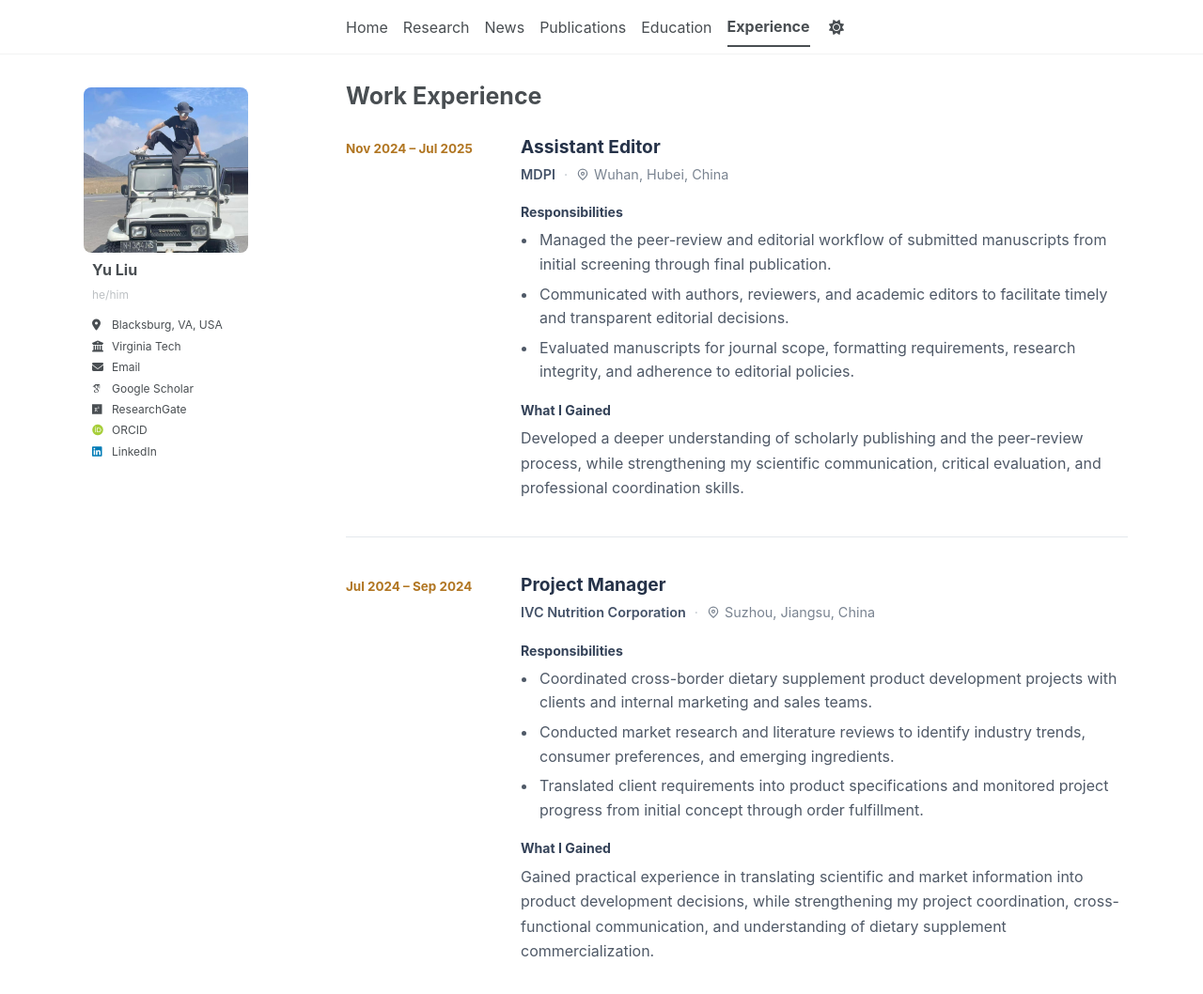
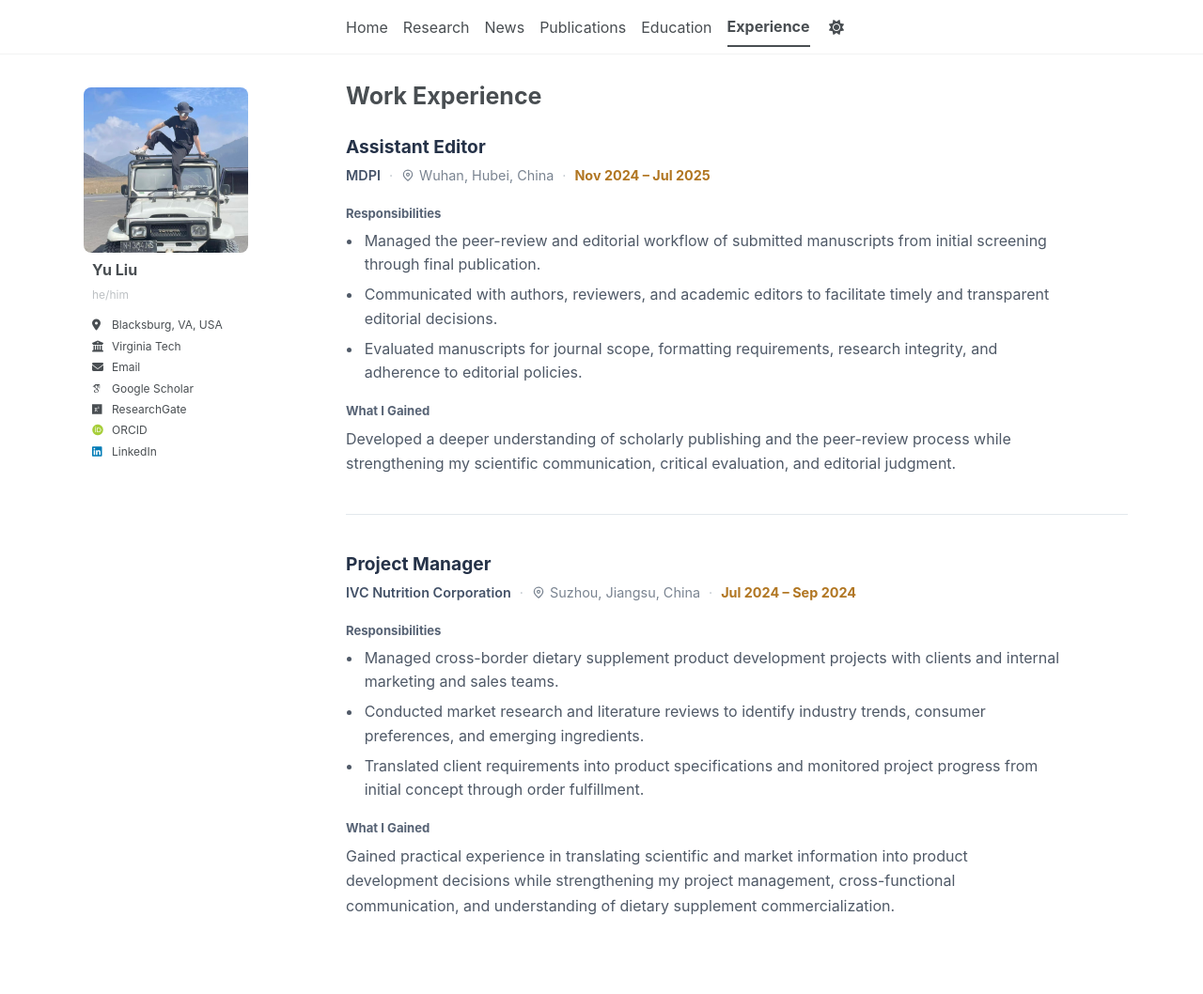
Before and after one commit to yuliu0322/yuliu0322.github.io, a Jekyll site: the page built from _pages/experience.md, in a window 1280 px wide and 1074 px high. Shown: the top 1058 px of the window at 94% size. Built offline with Jekyll 4.4.1, drawn with Linux system fonts in a browser that asks for light colours; some web fonts are replaced; a script bundle is joined from its source files by our own code; library files that are not in the unit come from our copies.

Commit message:
Update experience.md

```diff
--- a/_pages/experience.md
+++ b/_pages/experience.md
@@ -17,14 +17,9 @@ author_profile: true
 }
 
 .experience-entry {
-  display: grid;
-  grid-template-columns: 150px minmax(0, 1fr);
-  column-gap: 36px;
-
   width: 100%;
-  margin: 0 0 2.4rem;
-  padding: 0 0 2.4rem;
-
+  margin: 0 0 2.5rem;
+  padding: 0 0 2.5rem;
   border-bottom: 1px solid #e3e8ec;
 }
 
@@ -36,31 +31,11 @@ author_profile: true
 
 
 /* =========================
-   Date
+   Position
    ========================= */
 
-.experience-date {
-  margin: 4px 0 0;
-
-  color: #b17622;
-  font-size: 0.84rem;
-  font-weight: 700;
-  line-height: 1.5;
-
-  white-space: nowrap;
-}
-
-
-/* =========================
-   Main content
-   ========================= */
-
-.experience-content {
-  min-width: 0;
-}
-
 .experience-position {
-  margin: 0 0 5px;
+  margin: 0 0 6px;
 
   color: #253248;
   font-size: 1.2rem;
@@ -70,16 +45,16 @@ author_profile: true
 
 
 /* =========================
-   Organization
+   Metadata
    ========================= */
 
-.experience-organization {
+.experience-meta {
   display: flex;
   flex-wrap: wrap;
   align-items: center;
   gap: 5px 9px;
 
-  margin: 0 0 1.25rem;
+  margin: 0 0 1.3rem;
 
   color: #7a8491;
   font-size: 0.9rem;
@@ -116,18 +91,22 @@ author_profile: true
   width: 14px;
   height: 14px;
   flex: 0 0 auto;
+  stroke: currentColor;
+}
 
-  stroke: currentColor;
+.experience-date {
+  color: #b17622;
+  font-weight: 700;
 }
 
 
 /* =========================
-   Section labels
+   Content sections
    ========================= */
 
 .experience-section {
-  max-width: 690px;
-  margin-top: 1.1rem;
+  max-width: 760px;
+  margin-top: 1.15rem;
 }
 
 .experience-section:first-of-type {
@@ -137,8 +116,8 @@ author_profile: true
 .experience-label {
   margin: 0 0 0.45rem;
 
-  color: #344258;
-  font-size: 0.88rem;
+  color: #566274;
+  font-size: 0.82rem;
   font-weight: 700;
   line-height: 1.4;
 }
@@ -156,9 +135,8 @@ author_profile: true
 }
 
 .experience-responsibilities li {
-  margin-bottom: 0.38rem;
-  padding-left: 0.1rem;
-
+  margin-bottom: 0.4rem;
+  padding-left: 0.08rem;
   line-height: 1.6;
 }
 
@@ -191,11 +169,7 @@ html[data-theme="dark"] .experience-position {
   color: #f2f5f8;
 }
 
-html[data-theme="dark"] .experience-date {
-  color: #e0ad60;
-}
-
-html[data-theme="dark"] .experience-organization,
+html[data-theme="dark"] .experience-meta,
 html[data-theme="dark"] .experience-location {
   color: #b9c2cc;
 }
@@ -212,8 +186,12 @@ html[data-theme="dark"] .experience-divider {
   color: #747d87;
 }
 
+html[data-theme="dark"] .experience-date {
+  color: #e0ad60;
+}
+
 html[data-theme="dark"] .experience-label {
-  color: #e3e8ee;
+  color: #aeb8c4;
 }
 
 html[data-theme="dark"] .experience-responsibilities,
@@ -233,28 +211,19 @@ html[data-theme="dark"] .experience-gained {
   }
 
   .experience-entry {
-    display: block;
-
     margin-bottom: 2rem;
     padding-bottom: 2rem;
   }
 
-  .experience-date {
-    margin: 0 0 7px;
-
-    font-size: 0.8rem;
-  }
-
   .experience-position {
-    margin-bottom: 5px;
-
+    margin-bottom: 6px;
     font-size: 1.12rem;
   }
 
-  .experience-organization {
+  .experience-meta {
+    gap: 4px 7px;
     margin-bottom: 1.05rem;
-
-    font-size: 0.86rem;
+    font-size: 0.84rem;
   }
 
   .experience-section {
@@ -262,7 +231,7 @@ html[data-theme="dark"] .experience-gained {
   }
 
   .experience-label {
-    font-size: 0.86rem;
+    font-size: 0.8rem;
   }
 
   .experience-responsibilities li,
@@ -284,95 +253,93 @@ html[data-theme="dark"] .experience-gained {
 
   <section class="experience-entry">
 
-    <div class="experience-date">
-      Nov 2024 – Jul 2025
+    <h2 class="experience-position">
+      Assistant Editor
+    </h2>
+
+    <p class="experience-meta">
+
+      <a
+        class="experience-company"
+        href="https://mdpi.cn/about/wuhan"
+        target="_blank"
+        rel="noopener noreferrer"
+      >
+        MDPI
+      </a>
+
+      <span class="experience-divider" aria-hidden="true">·</span>
+
+      <span class="experience-location">
+
+        <svg
+          viewBox="0 0 24 24"
+          fill="none"
+          stroke-width="2"
+          stroke-linecap="round"
+          stroke-linejoin="round"
+          aria-hidden="true"
+        >
+          <path d="M20 10c0 5-8 11-8 11S4 15 4 10a8 8 0 1 1 16 0Z"></path>
+          <circle cx="12" cy="10" r="2.5"></circle>
+        </svg>
+
+        Wuhan, Hubei, China
+
+      </span>
+
+      <span class="experience-divider" aria-hidden="true">·</span>
+
+      <span class="experience-date">
+        Nov 2024 – Jul 2025
+      </span>
+
+    </p>
+
+
+    <!-- Responsibilities -->
+
+    <div class="experience-section">
+
+      <h3 class="experience-label">
+        Responsibilities
+      </h3>
+
+      <ul class="experience-responsibilities">
+
+        <li>
+          Managed the peer-review and editorial workflow of submitted
+          manuscripts from initial screening through final publication.
+        </li>
+
+        <li>
+          Communicated with authors, reviewers, and academic editors to
+          facilitate timely and transparent editorial decisions.
+        </li>
+
+        <li>
+          Evaluated manuscripts for journal scope, formatting requirements,
+          research integrity, and adherence to editorial policies.
+        </li>
+
+      </ul>
+
     </div>
 
-    <div class="experience-content">
 
-      <h2 class="experience-position">
-        Assistant Editor
-      </h2>
+    <!-- What I Gained -->
 
-      <p class="experience-organization">
+    <div class="experience-section">
 
-        <a
-          class="experience-company"
-          href="https://mdpi.cn/about/wuhan"
-          target="_blank"
-          rel="noopener noreferrer"
-        >
-          MDPI
-        </a>
+      <h3 class="experience-label">
+        What I Gained
+      </h3>
 
-        <span class="experience-divider" aria-hidden="true">·</span>
-
-        <span class="experience-location">
-
-          <svg
-            viewBox="0 0 24 24"
-            fill="none"
-            stroke-width="2"
-            stroke-linecap="round"
-            stroke-linejoin="round"
-            aria-hidden="true"
-          >
-            <path d="M20 10c0 5-8 11-8 11S4 15 4 10a8 8 0 1 1 16 0Z"></path>
-            <circle cx="12" cy="10" r="2.5"></circle>
-          </svg>
-
-          Wuhan, Hubei, China
-
-        </span>
-
+      <p class="experience-gained">
+        Developed a deeper understanding of scholarly publishing and the
+        peer-review process while strengthening my scientific communication,
+        critical evaluation, and editorial judgment.
       </p>
-
-
-      <!-- Responsibilities -->
-
-      <div class="experience-section">
-
-        <h3 class="experience-label">
-          Responsibilities
-        </h3>
-
-        <ul class="experience-responsibilities">
-
-          <li>
-            Managed the peer-review and editorial workflow of submitted
-            manuscripts from initial screening through final publication.
-          </li>
-
-          <li>
-            Communicated with authors, reviewers, and academic editors to
-            facilitate timely and transparent editorial decisions.
-          </li>
-
-          <li>
-            Evaluated manuscripts for journal scope, formatting requirements,
-            research integrity, and adherence to editorial policies.
-          </li>
-
-        </ul>
-
-      </div>
-
-
-      <!-- What I Gained -->
-
-      <div class="experience-section">
-
-        <h3 class="experience-label">
-          What I Gained
-        </h3>
-
-        <p class="experience-gained">
-          Developed a deeper understanding of scholarly publishing and the
-          peer-review process, while strengthening my scientific communication,
-          critical evaluation, and professional coordination skills.
-        </p>
-
-      </div>
 
     </div>
 
@@ -385,97 +352,95 @@ html[data-theme="dark"] .experience-gained {
 
   <section class="experience-entry">
 
-    <div class="experience-date">
-      Jul 2024 – Sep 2024
+    <h2 class="experience-position">
+      Project Manager
+    </h2>
+
+    <p class="experience-meta">
+
+      <a
+        class="experience-company"
+        href="https://www.ivcinc.net/"
+        target="_blank"
+        rel="noopener noreferrer"
+      >
+        IVC Nutrition Corporation
+      </a>
+
+      <span class="experience-divider" aria-hidden="true">·</span>
+
+      <span class="experience-location">
+
+        <svg
+          viewBox="0 0 24 24"
+          fill="none"
+          stroke-width="2"
+          stroke-linecap="round"
+          stroke-linejoin="round"
+          aria-hidden="true"
+        >
+          <path d="M20 10c0 5-8 11-8 11S4 15 4 10a8 8 0 1 1 16 0Z"></path>
+          <circle cx="12" cy="10" r="2.5"></circle>
+        </svg>
+
+        Suzhou, Jiangsu, China
+
+      </span>
+
+      <span class="experience-divider" aria-hidden="true">·</span>
+
+      <span class="experience-date">
+        Jul 2024 – Sep 2024
+      </span>
+
+    </p>
+
+
+    <!-- Responsibilities -->
+
+    <div class="experience-section">
+
+      <h3 class="experience-label">
+        Responsibilities
+      </h3>
+
+      <ul class="experience-responsibilities">
+
+        <li>
+          Managed cross-border dietary supplement product development
+          projects with clients and internal marketing and sales teams.
+        </li>
+
+        <li>
+          Conducted market research and literature reviews to identify
+          industry trends, consumer preferences, and emerging ingredients.
+        </li>
+
+        <li>
+          Translated client requirements into product specifications and
+          monitored project progress from initial concept through order
+          fulfillment.
+        </li>
+
+      </ul>
+
     </div>
 
-    <div class="experience-content">
 
-      <h2 class="experience-position">
-        Project Manager
-      </h2>
+    <!-- What I Gained -->
 
-      <p class="experience-organization">
+    <div class="experience-section">
 
-        <a
-          class="experience-company"
-          href="https://www.ivcinc.net/"
-          target="_blank"
-          rel="noopener noreferrer"
-        >
-          IVC Nutrition Corporation
-        </a>
+      <h3 class="experience-label">
+        What I Gained
+      </h3>
 
-        <span class="experience-divider" aria-hidden="true">·</span>
-
-        <span class="experience-location">
-
-          <svg
-            viewBox="0 0 24 24"
-            fill="none"
-            stroke-width="2"
-            stroke-linecap="round"
-            stroke-linejoin="round"
-            aria-hidden="true"
-          >
-            <path d="M20 10c0 5-8 11-8 11S4 15 4 10a8 8 0 1 1 16 0Z"></path>
-            <circle cx="12" cy="10" r="2.5"></circle>
-          </svg>
-
-          Suzhou, Jiangsu, China
-
-        </span>
-
+      <p class="experience-gained">
+        Gained practical experience in translating scientific and market
+        information into product development decisions while strengthening
+        my project management, cross-functional communication, and
+        understanding of dietary supplement commercialization.
       </p>
-
-
-      <!-- Responsibilities -->
-
-      <div class="experience-section">
-
-        <h3 class="experience-label">
-          Responsibilities
-        </h3>
-
-        <ul class="experience-responsibilities">
-
-          <li>
-            Coordinated cross-border dietary supplement product development
-            projects with clients and internal marketing and sales teams.
-          </li>
-
-          <li>
-            Conducted market research and literature reviews to identify
-            industry trends, consumer preferences, and emerging ingredients.
-          </li>
-
-          <li>
-            Translated client requirements into product specifications and
-            monitored project progress from initial concept through order
-            fulfillment.
-          </li>
-
-        </ul>
-
-      </div>
-
-
-      <!-- What I Gained -->
-
-      <div class="experience-section">
-
-        <h3 class="experience-label">
-          What I Gained
-        </h3>
-
-        <p class="experience-gained">
-          Gained practical experience in translating scientific and market
-          information into product development decisions, while strengthening
-          my project coordination, cross-functional communication, and
-          understanding of dietary supplement commercialization.
-        </p>
-
-      </div>
 
     </div>
 
```
